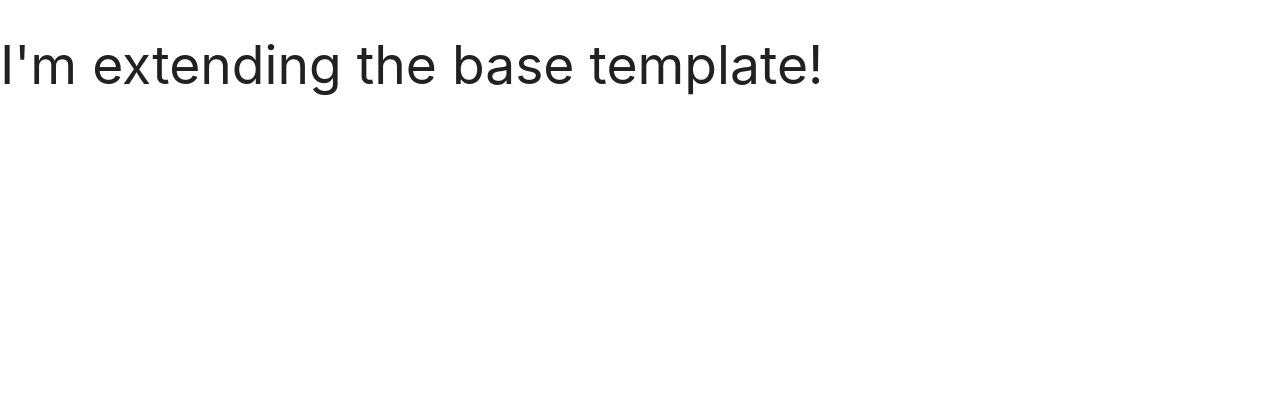
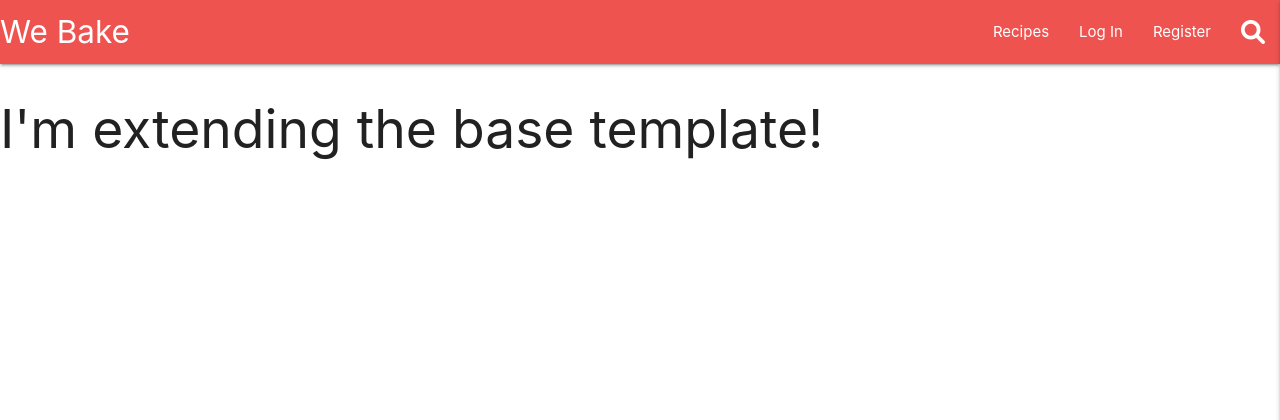
Before and after one commit to AdrianaSchmit85/Love_Cakes, a Flask app: page / in a window 1280 px wide. Shown: the top 420 px of the page. Run offline with Flask 2, Linux system fonts and the light colour scheme; data that the repository does not hold is empty; some libraries are stand-ins or nearby versions.

Commit message:
Add a navbar

```diff
--- a/static/js/script.js
+++ b/static/js/script.js
@@ -0,0 +1,9 @@
+
+
+/*
+    jQuery for MaterializeCSS initialization
+*/
+
+$(document).ready(function () {
+    $(".sidenav").sidenav({edge: "right"});
+});
--- a/templates/base.html
+++ b/templates/base.html
@@ -1,3 +1,4 @@
+
 <!DOCTYPE html>
 <html lang="en">
 <head>
@@ -9,13 +10,52 @@
     <link rel="stylesheet" href="{{ url_for('static', filename='css/style.css') }}"  type="text/css">
     {% block styles %}
     {% endblock %}
-    <title>We Bake</title>
+    <title>Love Cakes</title>
 </head>
 <body>
 
+
+	<header>
+        <!-- top navbar -->
+        <nav class="nav-extended text-shadow  red lighten-1">
+            <div class="nav-wrapper">
+              <a href="{{ url_for('get_Receipt') }}" class="brand-logo">We Bake</a>
+              <a href="#" data-target="mobile-demo"  class="sidenav-trigger right"><i class="fas fa-bars"></i></a>
+              <ul class="right hide-on-med-and-down">
+                <li><a href="{{ url_for('get_Receipt') }}">Recipes</a></li>
+                {% if session.user %}
+                <li><a href="#">Add Recipe</a></li>
+                <li><a href="#">Profile</a></li>
+                <li><a href="#">Log Out</a></li>
+                {% else %}
+                <li><a href="#">Log In</a></li>
+                <li><a href="#">Register</a></li>
+                {% endif %}
+                <li><a href="#"><i class="fas fa-search"></i></a></li>
+				</ul>
+			</div>
+		</nav>
+
+        <!-- mobile sidenav -->
+		<ul class="sidenav" id="mobile-demo">
+            <li><h4 class="center-align light-blue-text text-darken 4"> We Bake </h4></li>
+            <li><a href="{{ url_for('get_Receipt') }}">Home</a></li>
+            <li><a href="{{ url_for('get_Receipt') }}">Recipes</a></li>
+
+            {% if session.user %}
+            <li><a href="#">Add Recipe</a></li>
+            <li><a href="#">Profile</a></li>
+            <li><a href="#">Log Out</a></li>
+            {% else %}
+            <li><a href="#">Log In</a></li>
+            <li><a href="#">Register</a></li>
+            {% endif %}
+            <li><a href="#"><i class="fas fa-search"></i></a></li>
+		</ul>
+	</header>
+
     {% block content %}
     {% endblock %}
-
 
     <script src="https://code.jquery.com/jquery-3.6.0.min.js"
         integrity="sha256-/xUj+3OJU5yExlq6GSYGSHk7tPXikynS7ogEvDej/m4=" crossorigin="anonymous"></script>
@@ -25,6 +65,3 @@
     {% endblock %}
 </body>
 </html>
-
-</body>
-</html>
```
Lines whose indentation alone changed are shown as unchanged.
